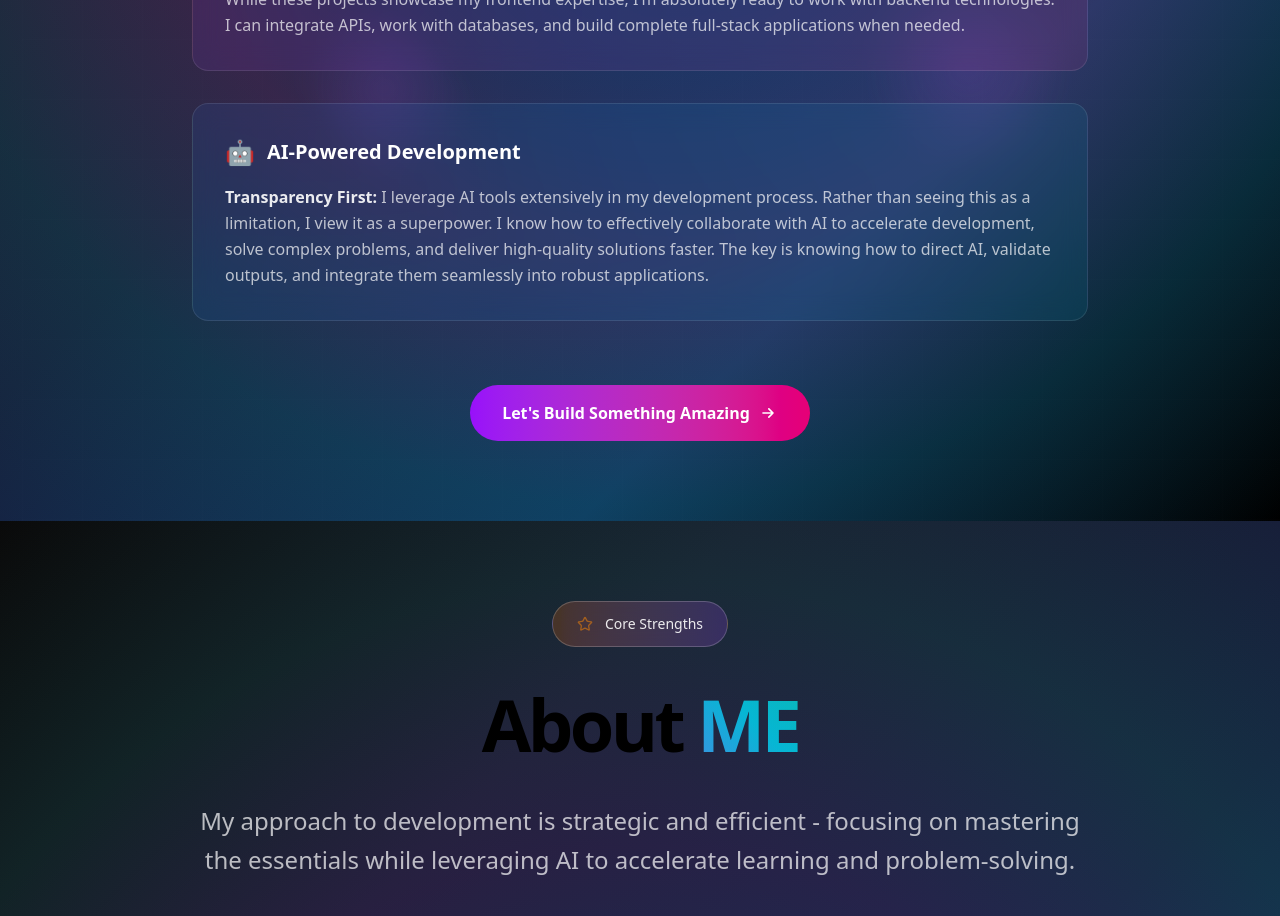
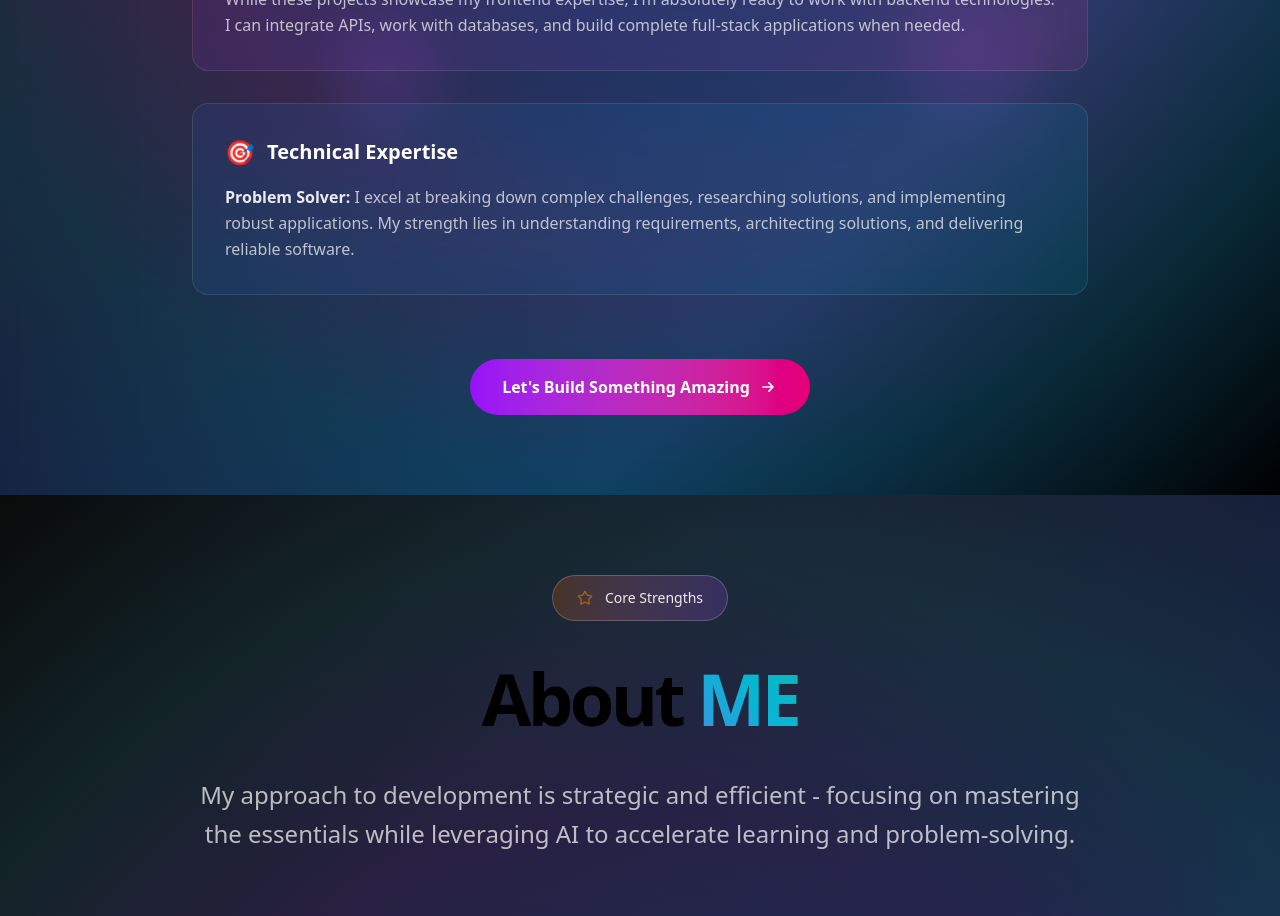
Before and after one commit to bharath-mnr/bharath-portfolio-new, a React (Vite) app: page / in a window 1280 px wide. Shown: the part 3320-4236 px from the top of the page. Built offline with nearby package versions, Linux system fonts and the light colour scheme.

Commit message:
Update project page

```diff
--- a/src/components/Projects.jsx
+++ b/src/components/Projects.jsx
@@ -284,14 +284,13 @@ const Projects = () => {
           {/* AI Disclaimer */}
           <div className="bg-gradient-to-r from-blue-500/10 to-cyan-500/10 backdrop-blur-md rounded-2xl border border-white/10 p-8">
             <div className="flex items-center mb-4">
-              <div className="text-2xl mr-3">🤖</div>
-              <h3 className="text-xl font-bold text-white">AI-Powered Development</h3>
+              <div className="text-2xl mr-3">🎯</div>
+              <h3 className="text-xl font-bold text-white">Technical Expertise</h3>
             </div>
             <p className="text-white/70 leading-relaxed">
-              <strong className="text-white/90">Transparency First:</strong> I leverage AI tools extensively in my development process.
-              Rather than seeing this as a limitation, I view it as a superpower. I know how to effectively collaborate with AI
-              to accelerate development, solve complex problems, and deliver high-quality solutions faster.
-              The key is knowing how to direct AI, validate outputs, and integrate them seamlessly into robust applications.
+              <strong className="text-white/90">Problem Solver:</strong> I excel at breaking down complex
+                challenges, researching solutions, and implementing robust applications. My strength lies in
+                understanding requirements, architecting solutions, and delivering reliable software.
             </p>
           </div>
         </div>
```
